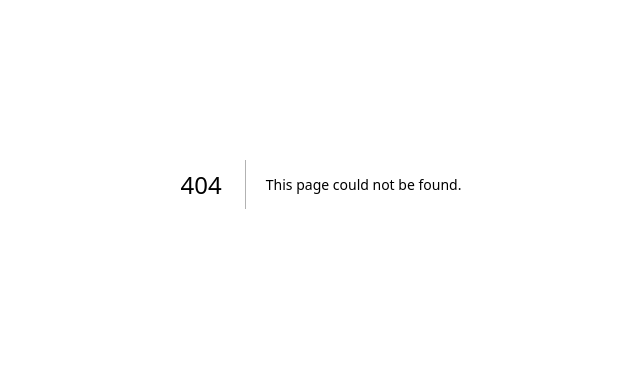
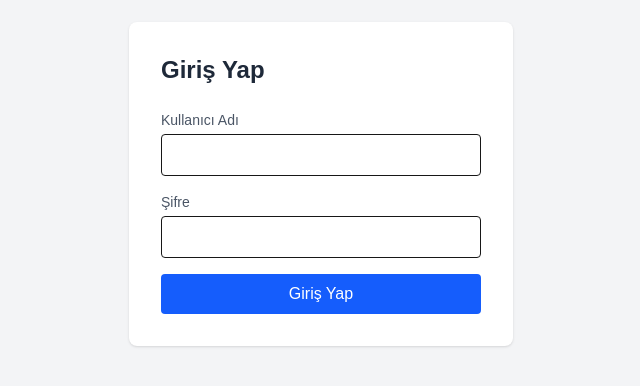
Before and after one commit to Eminkrdmn/wizard-form-app, a Next.js app: page /login in a window 1280 px wide. Before the commit this address had no page. Shown: the part 216-602 px from the top of the page, without its empty margins (319-959 px from the left). Built offline with nearby package versions, Linux system fonts and the light colour scheme.

Commit message:
feat: login sayfasi, auth store, route korumasi ve persist eklendi

```diff
--- /dev/null
+++ b/app/(dashboard)/dashboard/page.tsx
@@ -0,0 +1,16 @@
+"use client";
+
+import { useAuthStore } from "@/stores/authStore";
+
+export default function DashboardPage() {
+  const user = useAuthStore((s) => s.user);
+
+  return (
+    <main className="p-8">
+      <h1 className="text-2xl font-bold">Dashboard</h1>
+      <p className="mt-2 text-gray-600">
+        Hoş geldin, {user?.username} ({user?.role})
+      </p>
+    </main>
+  );
+}
--- /dev/null
+++ b/app/(dashboard)/layout.tsx
@@ -0,0 +1,31 @@
+"use client";
+
+import { useEffect, useState } from "react";
+import { useRouter } from "next/navigation";
+import { useAuthStore } from "@/stores/authStore";
+
+export default function DashboardLayout({
+  children,
+}: {
+  children: React.ReactNode;
+}) {
+  const router = useRouter();
+  const user = useAuthStore((s) => s.user);
+  const [hydrated, setHydrated] = useState(false);
+
+  useEffect(() => {
+    setHydrated(true);
+  }, []);
+
+  useEffect(() => {
+    if (hydrated && !user) {
+      router.replace("/login");
+    }
+  }, [hydrated, user, router]);
+
+  if (!hydrated || !user) {
+    return null;
+  }
+
+  return <div>{children}</div>;
+}
--- /dev/null
+++ b/app/api/auth/login/route.ts
@@ -0,0 +1,27 @@
+import { NextResponse } from "next/server";
+
+const USERS = [
+  { id: "1", username: "admin", password: "admin", role: "admin" },
+  { id: "2", username: "user", password: "user", role: "user" },
+];
+
+export async function POST(request: Request) {
+  const { username, password } = await request.json();
+
+  // gerçek backend gecikmesi simülasyonu
+  await new Promise((r) => setTimeout(r, 800));
+
+  const found = USERS.find(
+    (u) => u.username === username && u.password === password
+  );
+
+  if (!found) {
+    return NextResponse.json(
+      { message: "Kullanıcı adı veya şifre hatalı" },
+      { status: 401 }
+    );
+  }
+
+  const { password: _, ...user } = found;
+  return NextResponse.json({ user });
+}
--- /dev/null
+++ b/app/login/page.tsx
@@ -0,0 +1,81 @@
+"use client";
+
+import { useState } from "react";
+import { useRouter } from "next/navigation";
+import { useAuthStore } from "@/stores/authStore";
+
+export default function LoginPage() {
+  const router = useRouter();
+  const setUser = useAuthStore((s) => s.setUser);
+
+  const [username, setUsername] = useState("");
+  const [password, setPassword] = useState("");
+  const [error, setError] = useState("");
+  const [loading, setLoading] = useState(false);
+
+  async function handleSubmit(e: React.FormEvent) {
+    e.preventDefault();
+    setError("");
+    setLoading(true);
+
+    try {
+      const res = await fetch("/api/auth/login", {
+        method: "POST",
+        headers: { "Content-Type": "application/json" },
+        body: JSON.stringify({ username, password }),
+      });
+
+      const data = await res.json();
+
+      if (!res.ok) {
+        setError(data.message);
+        return;
+      }
+
+      setUser(data.user);
+      router.push("/dashboard");
+    } catch {
+      setError("Sunucuya ulaşılamadı");
+    } finally {
+      setLoading(false);
+    }
+  }
+
+  return (
+    <main className="flex min-h-screen items-center justify-center bg-gray-100">
+      <form
+        onSubmit={handleSubmit}
+        className="w-full max-w-sm rounded-lg bg-white p-8 shadow"
+      >
+        <h1 className="mb-6 text-2xl font-bold text-gray-800">Giriş Yap</h1>
+
+        <label className="mb-1 block text-sm text-gray-600">Kullanıcı Adı</label>
+        <input
+          value={username}
+          onChange={(e) => setUsername(e.target.value)}
+          className="mb-4 w-full rounded border px-3 py-2"
+          required
+        />
+
+        <label className="mb-1 block text-sm text-gray-600">Şifre</label>
+        <input
+          type="password"
+          value={password}
+          onChange={(e) => setPassword(e.target.value)}
+          className="mb-4 w-full rounded border px-3 py-2"
+          required
+        />
+
+        {error && <p className="mb-4 text-sm text-red-600">{error}</p>}
+
+        <button
+          type="submit"
+          disabled={loading}
+          className="w-full rounded bg-blue-600 py-2 text-white hover:bg-blue-700 disabled:opacity-50"
+        >
+          {loading ? "Giriş yapılıyor..." : "Giriş Yap"}
+        </button>
+      </form>
+    </main>
+  );
+}
--- /dev/null
+++ b/stores/authStore.ts
@@ -0,0 +1,20 @@
+import { create } from "zustand";
+import { persist } from "zustand/middleware";
+import type { User } from "@/types";
+
+type AuthState = {
+  user: User | null;
+  setUser: (user: User) => void;
+  logout: () => void;
+};
+
+export const useAuthStore = create<AuthState>()(
+  persist(
+    (set) => ({
+      user: null,
+      setUser: (user) => set({ user }),
+      logout: () => set({ user: null }),
+    }),
+    { name: "auth-storage" }
+  )
+);
--- /dev/null
+++ b/types/index.ts
@@ -0,0 +1,7 @@
+export type Role = "admin" | "user";
+
+export type User = {
+  id: string;
+  username: string;
+  role: Role;
+};
```
